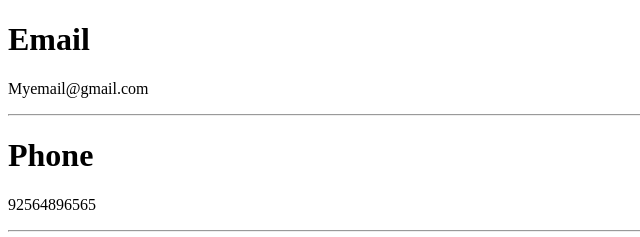
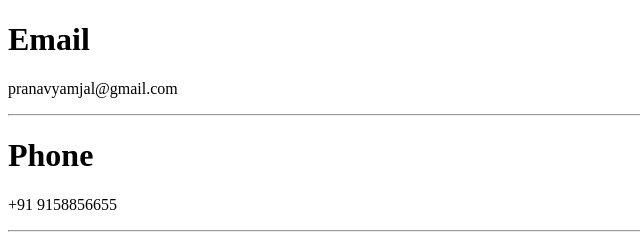
Before and after one commit to pranavyamjal/CV, a plain HTML site: page contact.html in a window 1280 px wide. Shown: the top 237 px of the page, 0-640 px from the left. Drawn offline with Linux system fonts and the light colour scheme.

Commit message:
contact.html

```diff
--- a/contact.html
+++ b/contact.html
@@ -7,10 +7,10 @@
   <body>
 
     <h1>Email</h1>
-    <p>Myemail@gmail.com</p>
+    <p>pranavyamjal@gmail.com</p>
     <hr>
     <h1>Phone</h1>
-    <p>92564896565</p>
+    <p>+91 9158856655</p>
     <hr>
     <form  action="mailto:pranavyamjal@gmail.com" method="post" enctype="text/plain">
       <label>Your Name::</label>
@@ -19,7 +19,7 @@
       <input type="email" name="Your Email" value=""><br>
       <label>Your Message</label><br>
       <textarea name="Your Message" rows="10" cols="30"></textarea><br>
-      <input type="submit" name="" value="">
+      <input type="submit" name="Submit" value="">
 
     </form>
 
```
